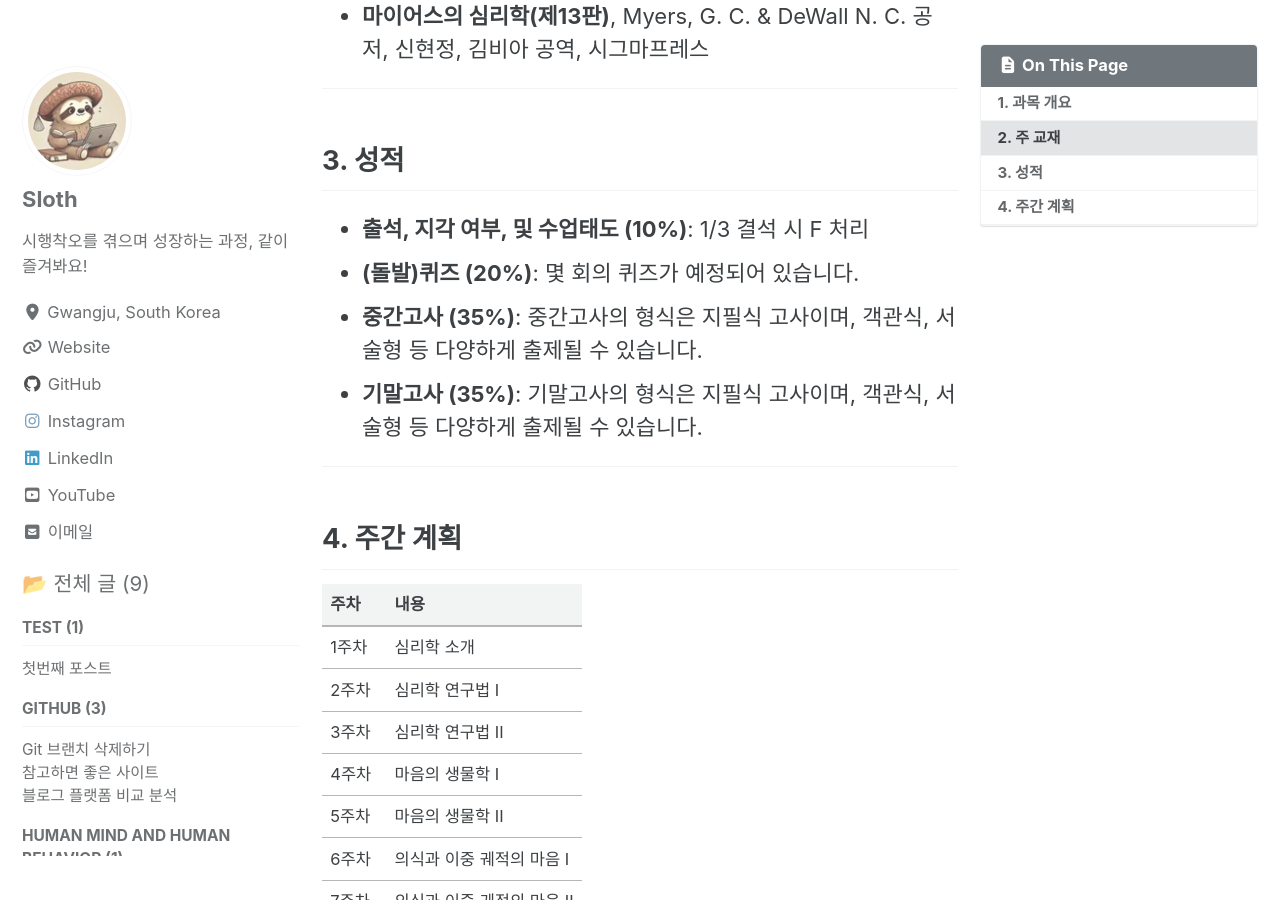
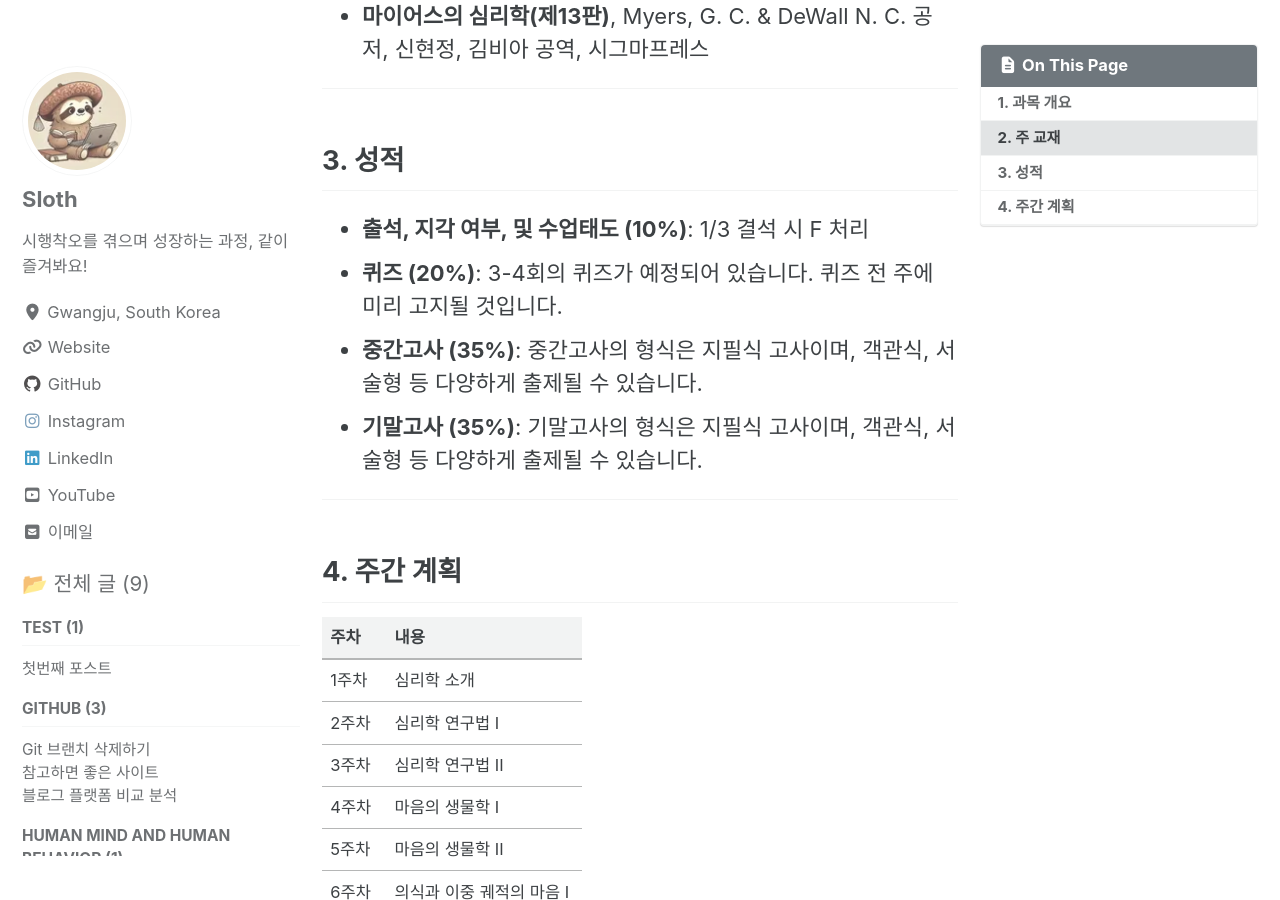
Before and after one commit to renaissance-sloth/renaissance-sloth.github.io, a Jekyll site: the page built from ko/Human mind and human behavior/_posts/2025-03-02-syllabus.md, in a window 1280 px wide and 900 px high, scrolled down 957 px. Built offline with Jekyll 4.4.1, drawn with Linux system fonts in a browser that asks for light colours; cached includes are drawn as plain includes; comment, search, counter and statistics services are not loaded.

Commit message:
Docs: update quiz data in Human Mind and Behavior

```diff
--- a/ko/Human mind and human behavior/_posts/2025-03-02-syllabus.md
+++ b/ko/Human mind and human behavior/_posts/2025-03-02-syllabus.md
@@ -18,7 +18,7 @@ header:
 
 ## 3. 성적
 - **출석, 지각 여부, 및 수업태도 (10%)**: 1/3 결석 시 F 처리
-- **(돌발)퀴즈 (20%)**: 몇 회의 퀴즈가 예정되어 있습니다.
+- **퀴즈 (20%)**: 3-4회의 퀴즈가 예정되어 있습니다. 퀴즈 전 주에 미리 고지될 것입니다.
 - **중간고사 (35%)**: 중간고사의 형식은 지필식 고사이며, 객관식, 서술형 등 다양하게 출제될 수 있습니다.
 - **기말고사 (35%)**: 기말고사의 형식은 지필식 고사이며, 객관식, 서술형 등 다양하게 출제될 수 있습니다.
 
```
Also changed, not shown: en/Human mind and human behavior/_posts/2025-03-02-syllabus.md (+1 -1 lines).
